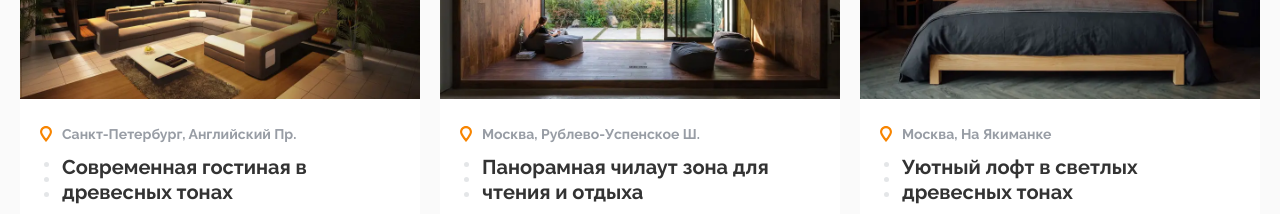
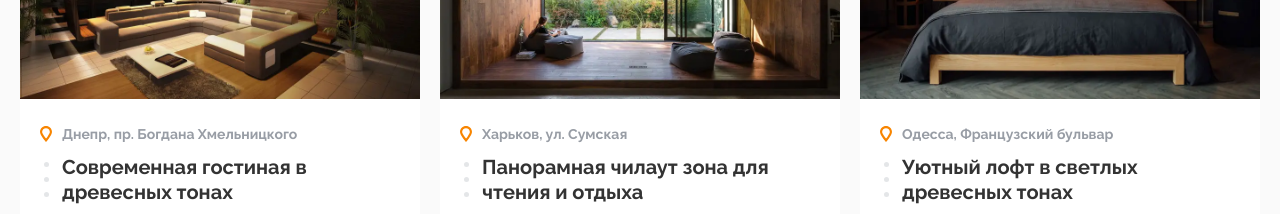
Before and after one commit to OleksiiDvornik/woodtech-landing, a website: page src/index.html in a window 1280 px wide. Shown: the part 1460-1674 px from the top of the page. Drawn offline with Linux system fonts and the light colour scheme; files whose address does not match are found by name.

Commit message:
Some minor changes in index.html

```diff
--- a/src/index.html
+++ b/src/index.html
@@ -150,7 +150,7 @@
                         </a>
                         <div class="works__articles-item-description">
                             <div class="works__articles-item-mapmarker"></div>
-                            <p class="works__articles-item-address">Санкт-Петербург, Английский Пр.</p>
+                            <p class="works__articles-item-address">Днепр, пр. Богдана Хмельницкого</p>
                             <div class="works__articles-item-dots">
                                 <span></span>
                                 <span></span>
@@ -168,7 +168,7 @@
                         </a>
                         <div class="works__articles-item-description">
                             <div class="works__articles-item-mapmarker"></div>
-                            <p class="works__articles-item-address">Москва, Рублево-Успенское Ш.</p>
+                            <p class="works__articles-item-address">Харьков, ул. Сумская</p>
                             <div class="works__articles-item-dots">
                                 <span></span>
                                 <span></span>
@@ -186,7 +186,7 @@
                         </a>
                         <div class="works__articles-item-description">
                             <div class="works__articles-item-mapmarker"></div>
-                            <p class="works__articles-item-address">Москва, На Якиманке</p>
+                            <p class="works__articles-item-address">Одесса, Французский бульвар</p>
                             <div class="works__articles-item-dots">
                                 <span></span>
                                 <span></span>
```
